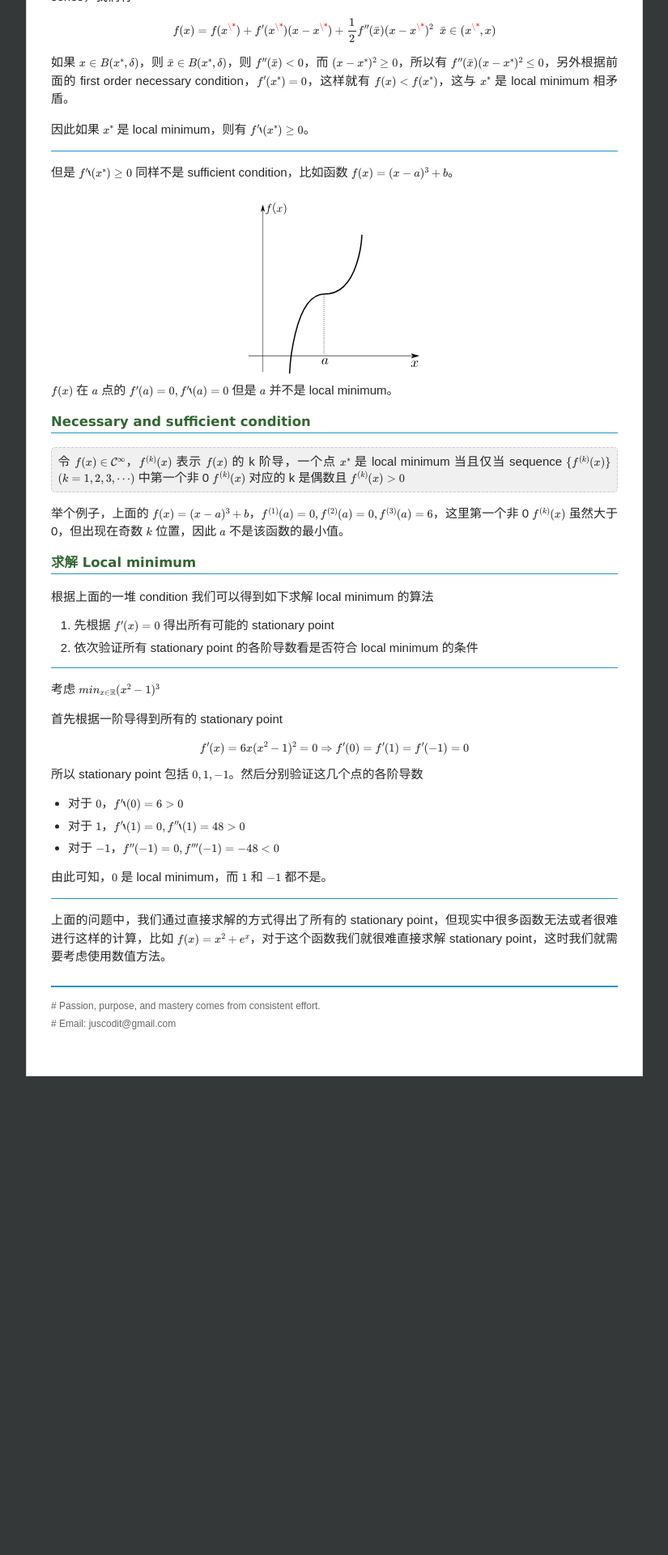
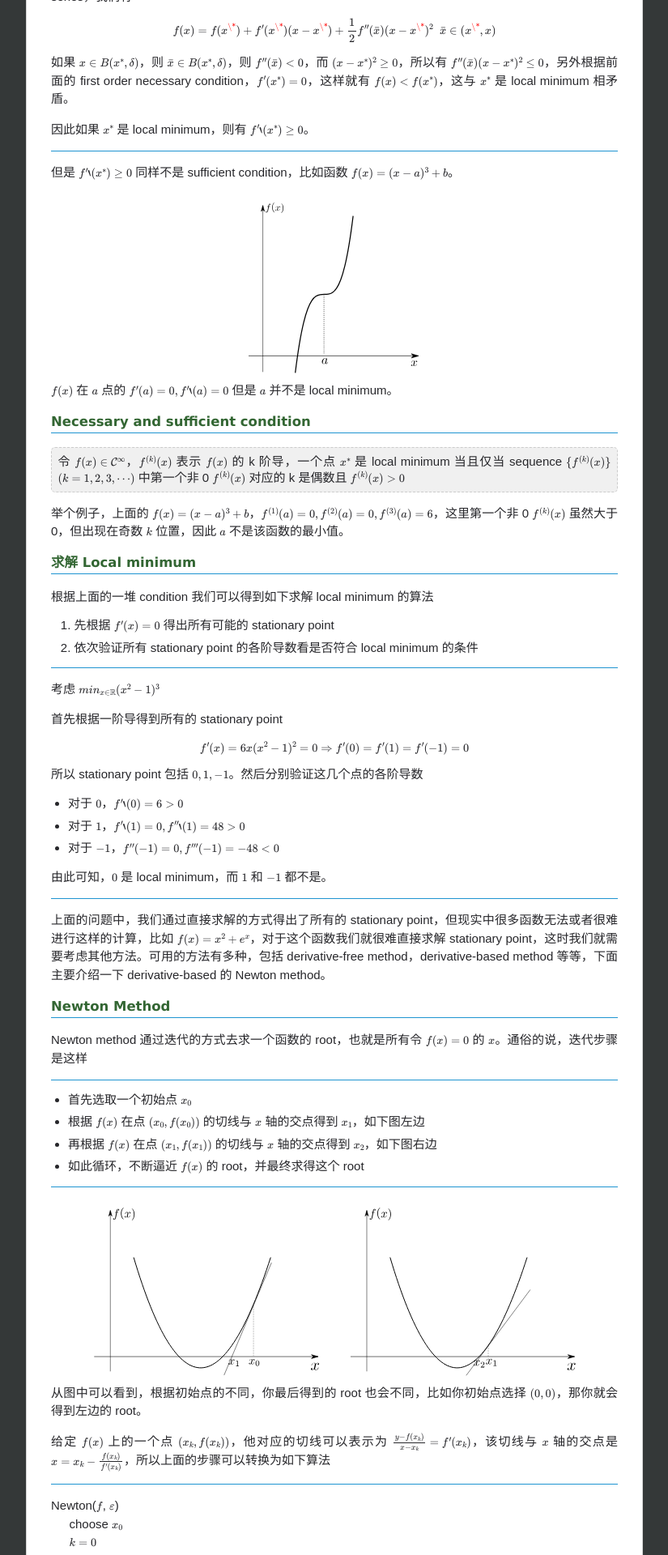
Before and after one commit to chenrushan/chenrushan.github.io, a Jekyll site: the page built from _posts/2014-04-07-NP-03-1d-unconstrain-optimize.markdown, in a window 1280 px wide. Shown: the part 2764-4684 px from the top of the page at 81% size, without its empty margins (227-1052 px from the left). Built offline with Jekyll 4.4.1, drawn with Linux system fonts in a browser that asks for light colours; Markdown is read by kramdown in place of the engine named in the settings; formulas are drawn with MathJax 3; before the commit the page ends 4103 px from its top, so only the background shows below that; some of the changed text lies outside the part shown.

Commit message:
[np03]: update

```diff
--- a/_posts/2014-04-07-NP-03-1d-unconstrain-optimize.markdown
+++ b/_posts/2014-04-07-NP-03-1d-unconstrain-optimize.markdown
@@ -147,4 +147,50 @@ $$ f'(x) = 6x(x^2 - 1)^2 = 0 \Rightarrow f'(0) = f'(1) = f'(-1) = 0$$
 
 ----------
 
-上面的问题中，我们通过直接求解的方式得出了所有的 stationary point，但现实中很多函数无法或者很难进行这样的计算，比如 $f(x) = x^2 + e^x$，对于这个函数我们就很难直接求解 stationary point，这时我们就需要考虑使用数值方法。
+上面的问题中，我们通过直接求解的方式得出了所有的 stationary point，但现实中很多函数无法或者很难进行这样的计算，比如 $f(x) = x^2 + e^x$，对于这个函数我们就很难直接求解 stationary point，这时我们就需要考虑其他方法。可用的方法有多种，包括 derivative-free method，derivative-based method 等等，下面主要介绍一下 derivative-based 的 Newton method。
+
+#### Newton Method
+
+Newton method 通过迭代的方式去求一个函数的 root，也就是所有令 $f(x) = 0$ 的 $x$。通俗的说，迭代步骤是这样
+
+----------
+
+* 首先选取一个初始点 $x\_0$
+
+* 根据 $f(x)$ 在点 $(x\_0, f(x\_0))$ 的切线与 $x$ 轴的交点得到 $x\_1$，如下图左边
+
+* 再根据 $f(x)$ 在点 $(x\_1, f(x\_1))$ 的切线与 $x$ 轴的交点得到 $x\_2$，如下图右边
+
+* 如此循环，不断逼近 $f(x)$ 的 root，并最终求得这个 root
+
+----------
+
+<object data="/resource/NNP/03-1d-uncon-op/newton.svg" type="image/svg+xml" class="blkcenter"></object>
+
+从图中可以看到，根据初始点的不同，你最后得到的 root 也会不同，比如你初始点选择 $(0, 0)$，那你就会得到左边的 root。
+
+给定 $f(x)$ 上的一个点 $(x\_k, f(x\_k))$，他对应的切线可以表示为 $\frac{y - f(x\_k)}{x - x\_k} = f'(x\_k)$，该切线与 $x$ 轴的交点是 $x = x\_k - \frac{f(x\_k)}{f'(x\_k)}$，所以上面的步骤可以转换为如下算法
+
+----------
+
+Newton($f$, $\varepsilon$) <br/>
+<span class="t"></span> choose $x\_0$ <br/>
+<span class="t"></span> $k = 0$ <br/>
+<span class="t"></span> while $|f(x\_k)| > \varepsilon$ <br/>
+<span class="t"></span><span class="t"></span> $x\_{k + 1} = x\_k - \frac{f(x\_k)}{f'(x\_k)}$ <br/>
+<span class="t"></span><span class="t"></span> $k = k + 1$ <br/>
+<span class="t"></span> return $x\_k$
+
+----------
+
+其中 $\varepsilon$ 用于控制循环何时结束。
+
+要注意的是，根据初始点的不同，Newton method 不一定会收敛，比如函数 $f(x) = \frac{e^x - e^{-x}}{e^x + e^{-x}}$
+
+<object data="/resource/NNP/03-1d-uncon-op/notconverge.svg" type="image/svg+xml" class="blkcenter"></object>
+
+如果你如上面一样选择 $x\_0$，Newton 迭代会使你不断远离 root $0$。通常情况下，初始点越靠近 root 收敛的机会也就越大。
+
+#### Newton Method for Optimization
+
+在求 local minimum 时，我们需要将 Newton method 应用于 $f'(x)$，而不是直接应用到 $f(x)$，因为我们要的是 $f'(x)$ 的 root，而不是 $f(x)$ 的 root。
--- a/css/main.css
+++ b/css/main.css
@@ -334,3 +334,7 @@ hr {
     text-align: center;
     font: 9px Lucida;
 }
+
+span.t {
+    padding-left: 1.5em;
+}
```
Also changed, not shown: resource/NNP/03-1d-uncon-op/newton.svg (added), resource/NNP/03-1d-uncon-op/notconverge.svg (added), resource/NNP/03-1d-uncon-op/x^3.svg.
